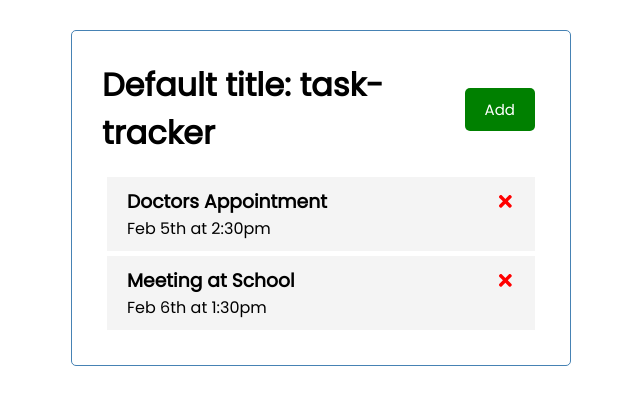
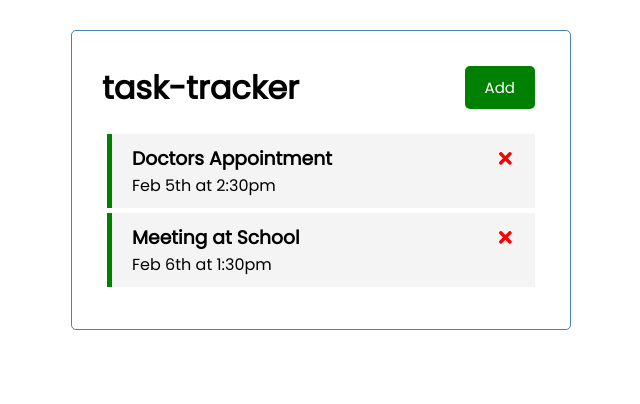
Before and after one commit to viktormishyn/react-task-tracker, a React (Create React App) app: page / in a window 1280 px wide. Shown: the top 404 px of the page, without its empty margins (319-959 px from the left). Built offline with nearby package versions, Linux system fonts and the light colour scheme.

Commit message:
Add toggleReminder function

```diff
--- a/src/App.js
+++ b/src/App.js
@@ -24,10 +24,25 @@
         setTasks(tasks.filter((task) => task.id !== id))
     }
 
+    // Toggle reminder
+    const toggleReminder = (id) => {
+        setTasks(
+            tasks.map(
+                (task) => (task.id === id ? {...task, reminder: !task.reminder} : task)
+            ))}
+
     return (
         <div className="container">
-            <Header />
-            <Tasks tasks={tasks} onDelete={deleteTask}/>
+            <Header/>
+            {tasks.length > 0
+                ?
+                <Tasks tasks={tasks}
+                       onDelete={deleteTask}
+                       onToggle={toggleReminder}
+                />
+                :
+                "No tasks to show"
+            }
         </div>
     );
 }
--- a/src/components/Header.js
+++ b/src/components/Header.js
@@ -12,7 +12,7 @@
 }
 
 Header.defaultProps = {
-    title: 'Default title: task-tracker',
+    title: 'task-tracker',
 }
 
 Header.propTypes = {
--- a/src/components/Task.js
+++ b/src/components/Task.js
@@ -1,8 +1,8 @@
 import {FaTimes} from 'react-icons/fa'
 
-const Task = ({task, onDelete}) => {
+const Task = ({task, onDelete, onToggle}) => {
     return (
-        <div className="task">
+        <div className={`task ${task.reminder ? 'reminder' : ''}`} onDoubleClick={() => {onToggle(task.id)}}>
             <h3>
                 {task.text}
                 <FaTimes
--- a/src/components/Tasks.js
+++ b/src/components/Tasks.js
@@ -1,11 +1,16 @@
 import Task from "./Task";
 
-const Tasks = ({tasks, onDelete}) => {
+const Tasks = ({tasks, onDelete, onToggle}) => {
 
     return (
         <>
             {tasks.map((task) => (
-                <Task key={task.id} task={task} onDelete={onDelete}/>
+                <Task
+                    key={task.id}
+                    task={task}
+                    onDelete={onDelete}
+                    onToggle={onToggle}
+                />
             ))}
         </>
     )
```
